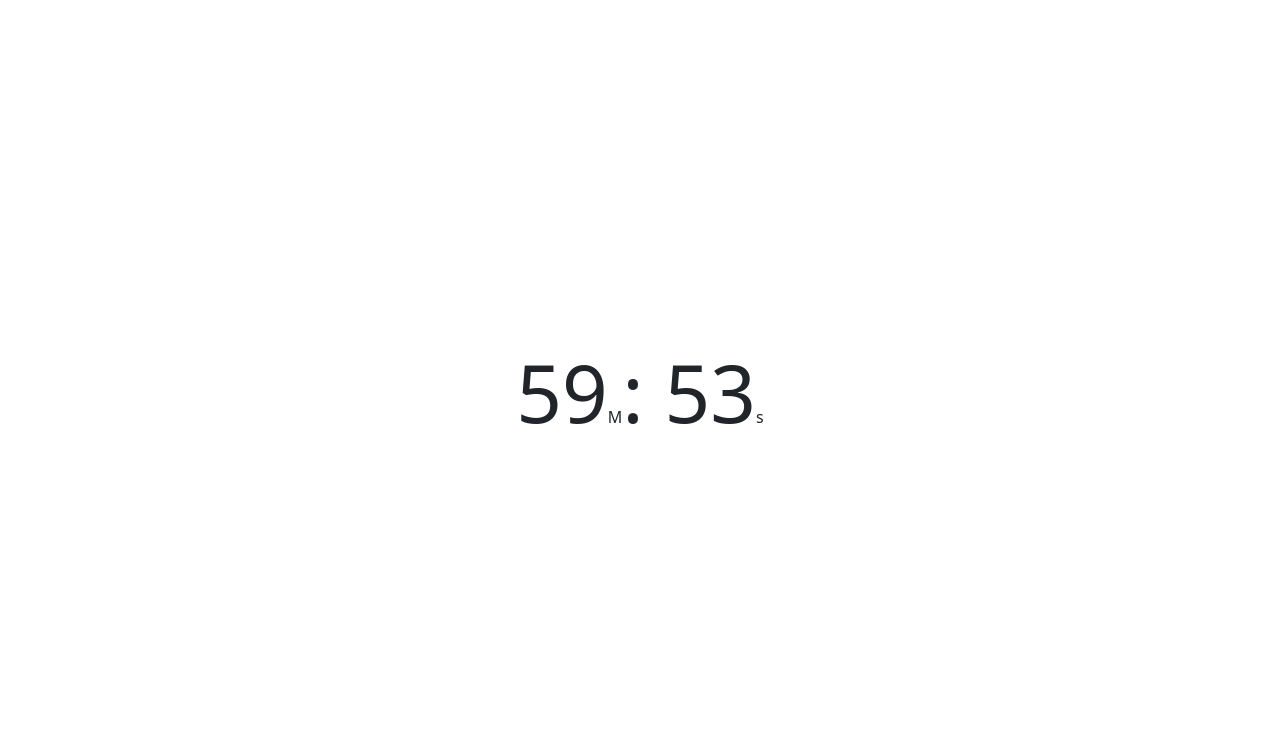
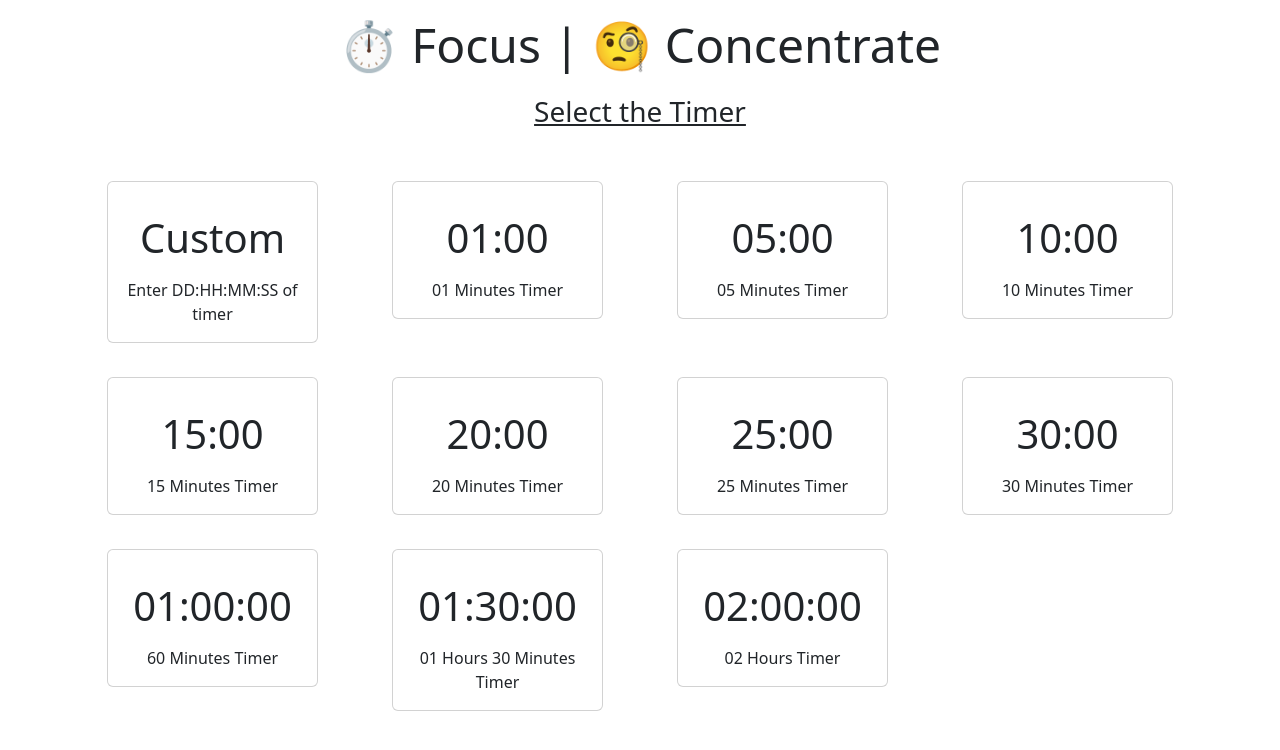
Before and after one commit to shyamguptaa/watch_timer_clock, a React (Create React App) app: page / in a window 1280 px wide. Shown: the top 750 px of the page. Built offline with nearby package versions, Linux system fonts and the light colour scheme.

Commit message:
Preselect UI
Preselect UI develop

```diff
--- a/src/App.js
+++ b/src/App.js
@@ -1,13 +1,15 @@
 import 'bootstrap/dist/css/bootstrap.min.css';
 import { BrowserRouter, Routes, Route } from "react-router-dom";
 import Timer from './Timer';
+import Main from './Main';
 
 function App() {
   return (
     <>
       <BrowserRouter>
         <Routes>
-          <Route exact path='/' element={<Timer />} />
+          <Route exact path='/' element={<Main />} />
+          <Route exact path='/timer' element={<Timer />} />
         </Routes>
       </BrowserRouter>
     </>
--- /dev/null
+++ b/src/Main.js
@@ -0,0 +1,46 @@
+import React from 'react'
+import { timerdata } from './constant'
+
+function Main() {
+
+  // function
+
+  return (
+    <>
+      {/* <div className='display-5 mt-3 text-center'> ⏱️ Focus | 🧐 Concentrate <span  className='fs-6'>By Shyam</span></div> */}
+      <div className='display-5 mt-3 text-center mb-3'> ⏱️ Focus | 🧐 Concentrate </div>
+      <div className='text-center text-decoration-underline fs-3 mb-3'>
+        Select the Timer
+      </div>
+      <div className='container mx-auto py-3'>
+        <div className='row'>
+          <div className="col-md-6 col-lg-3 col-sm-6 item ">
+            <button type="button" className="btn  btn-lg btn-block" onClick={() => "open something"}>
+              <div className="card item-card card-block m-2 p-3">
+                {/* <h4 className="card-title text-right"><i className="material-icons">settings</i></h4> */}
+                {/* <img src="https://static.pexels.com/photos/7096/people-woman-coffee-meeting.jpg" alt="Photo of sunset">  */}
+                <h5 className="item-card-title mt-3 mb-3 display-6 text-wrap">Custom</h5>
+                <p className="card-text fs-6 text-wrap">Enter  DD:HH:MM:SS of timer</p>
+              </div>
+            </button>
+          </div>
+
+          {timerdata && timerdata.map((item) =>
+            <div key={item.id} className="col-md-6 col-lg-3 col-sm-6 item">
+              <button key={item.id} type="button" className="btn  btn-lg btn-block" onClick={(item) => "console.log(item)"}>
+                <div className="card item-card card-block m-2 p-3">
+                  {/* <h6 className="lead text-right">{item?.Rating}</h6> */}
+                  <h5 className="item-card-title mt-3 mb-3 display-6 text-wrap">{item.title.replaceAll("-", ":")} </h5>
+                  <p className="card-text fs-6 text-wrap">{item.description}</p>
+                </div>
+              </button>
+            </div>
+          )}
+        </div>
+      </div>
+
+    </>
+  )
+}
+
+export default Main
--- a/src/Timer.js
+++ b/src/Timer.js
@@ -2,7 +2,7 @@
 function Timer() {
   let day = 1
   let hrs = 1
-  let min = 60
+  let min = 90
   let sec = 60
   // let mili = 1000
   // const duration = day * hrs * min * sec * mili;
@@ -34,26 +34,26 @@
     // return `${total_days}:${hours}:${minutes}:${seconds}`
 
     var t_day = () => {
-      return total_days > 0 ? <>{total_days}<small className='fs-6 lead'>D</small>: </> : ""
+      return total_days > 0 ? <>{total_days}<span className='fs-3 lead'>D</span>: </> : ""
     }
     var t_hrs = () => {
       if (total_days > 0) {
-        return <>{hours}<small className='fs-6 lead'>H</small>: </>
+        return <>{hours}<span className='fs-3 lead'>H</span>: </>
       }
       else {
-        return hours > 0 ? <>{hours}<small className='fs-6 lead'>H</small>: </> : ""
+        return hours > 0 ? <>{hours}<span className='fs-3 lead'>H</span>: </> : ""
       }
     }
     var t_mins = () => {
       if (hours > 0 || total_days > 0) {
-        return <>{minutes}<small className='fs-6 lead'>M</small>: </>
+        return <>{minutes}<span className='fs-3 lead'>M</span>: </>
       }
       else {
-        return minutes > 0 ? <>{minutes}<small className='fs-6 lead'>M</small>: </> : ""
+        return minutes > 0 ? <>{minutes}<span className='fs-3 lead'>M</span>: </> : ""
       }
     }
     var t_sec = () => {
-      return <>{seconds}<small className='fs-6 lead'>s</small></>
+      return <>{seconds}<span className='fs-3 lead'>s</span></>
     }
     return (
       <>{t_day()}{t_hrs()}{t_mins()}{t_sec()}</>
--- /dev/null
+++ b/src/constant.js
@@ -0,0 +1,102 @@
+export const timerdata=[
+    {
+        "id": "1",
+        "title": "01-00",
+        "description": "01  Minutes Timer",
+        "Rating": "",
+        "DD": "1",
+        "HH": "1",
+        "MM": "1",
+        "SS": "60"
+    },
+    {
+        "id": "2",
+        "title": "05-00",
+        "description": "05  Minutes Timer",
+        "Rating": "",
+        "DD": "1",
+        "HH": "1",
+        "MM": "5",
+        "SS": "60"
+    },
+    {
+        "id": "3",
+        "title": "10-00",
+        "description": "10  Minutes Timer",
+        "Rating": "",
+        "DD": "1",
+        "HH": "1",
+        "MM": "10",
+        "SS": "60"
+    },
+    {
+        "id": "4",
+        "title": "15-00",
+        "description": "15  Minutes Timer",
+        "Rating": "",
+        "DD": "1",
+        "HH": "1",
+        "MM": "15",
+        "SS": "60"
+    },
+    {
+        "id": "5",
+        "title": "20-00",
+        "description": "20  Minutes Timer",
+        "Rating": "",
+        "DD": "1",
+        "HH": "1",
+        "MM": "20",
+        "SS": "60"
+    },
+    {
+        "id": "6",
+        "title": "25-00",
+        "description": "25  Minutes Timer",
+        "Rating": "Best",
+        "DD": "1",
+        "HH": "1",
+        "MM": "25",
+        "SS": "60"
+    },
+    {
+        "id": "7",
+        "title": "30-00",
+        "description": "30  Minutes Timer",
+        "Rating": "",
+        "DD": "1",
+        "HH": "1",
+        "MM": "30",
+        "SS": "60"
+    },
+    {
+        "id": "8",
+        "title": "01-00-00",
+        "description": "60  Minutes Timer",
+        "Rating": "",
+        "DD": "1",
+        "HH": "1",
+        "MM": "60",
+        "SS": "60"
+    },
+    {
+        "id": "9",
+        "title": "01-30-00",
+        "description": "01 Hours 30 Minutes Timer",
+        "Rating": "",
+        "DD": "1",
+        "HH": "1",
+        "MM": "90",
+        "SS": "60"
+    },
+    {
+        "id": "10",
+        "title": "02-00-00",
+        "description": "02  Hours Timer",
+        "Rating": "",
+        "DD": "1",
+        "HH": "2",
+        "MM": "60",
+        "SS": "60"
+    }
+]
```
